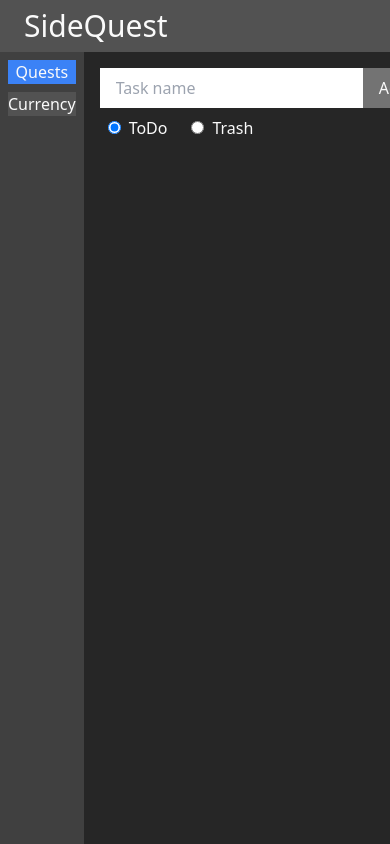
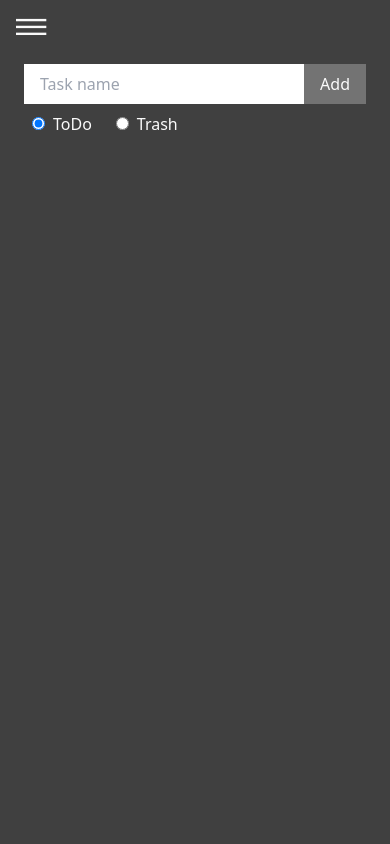
Before and after one commit to sabithbskumar/sidequest-react, a React (Vite) app: page / in a window 390 px wide. Built offline with nearby package versions, Linux system fonts and the light colour scheme.

Commit message:
Feature: Added responsive sidebar

```diff
--- a/src/App.tsx
+++ b/src/App.tsx
@@ -1,4 +1,4 @@
-import { useState } from "react";
+import { useEffect, useState } from "react";
 import "./App.css";
 import { Header } from "./components/Header";
 import { TodoList } from "./components/TodoList";
@@ -15,13 +15,27 @@ function App() {
   }
   const [page, setPage] = useState("quests");
 
+  const [isSidebarVisible, setIsSideBarVisible] = useState(false);
+
+  useEffect(() => {
+    setIsSideBarVisible(false);
+  }, [page]);
+
   return (
-    <div className="bg-neutral-800 text-neutral-50 flex flex-col h-full">
-      <Header />
+    <div className="bg-neutral-800 transition-colors text-neutral-50 flex flex-col h-full">
       <div className="grow overflow-hidden flex">
-        <div className="h-full w-full max-w-xs bg-neutral-700 flex flex-col p-2 gap-2">
+        <div
+          className={`h-full landscape:w-full max-w-none md:max-w-xs landscape:max-w-xs overflow-hidden overflow-y-auto ${
+            isSidebarVisible ? "portrait:w-8/12" : "portrait:w-0"
+          } shrink-0 min-w-0 transition-[width] bg-neutral-800 flex flex-col gap-2`}
+        >
+          <div className="pb-5">
+            <Header />
+          </div>
           <button
-            className={page === "quests" ? "bg-blue-500" : "bg-neutral-600"}
+            className={`mx-2 ${
+              page === "quests" ? "bg-blue-500" : "bg-neutral-600"
+            }`}
             onClick={() => {
               setPage("quests");
             }}
@@ -29,7 +43,9 @@ function App() {
             Quests
           </button>
           <button
-            className={page === "currency" ? "bg-blue-500" : "bg-neutral-600"}
+            className={`mx-2 ${
+              page === "currency" ? "bg-blue-500" : "bg-neutral-600"
+            }`}
             onClick={() => {
               setPage("currency");
             }}
@@ -37,7 +53,24 @@ function App() {
             Currency
           </button>
         </div>
-        <div className="w-full">
+        <div
+          className={`w-full portrait:shrink-0 bg-neutral-700 p-2 transition-[margin_border] ${
+            isSidebarVisible
+              ? "portrait:rounded-3xl portrait:m-8"
+              : "portrait:m-0"
+          } overflow-hidden overflow-y-auto max-w-full`}
+          onClick={() => {
+            if (isSidebarVisible) setIsSideBarVisible(false);
+          }}
+        >
+          <span
+            className="landscape:hidden font-bold text-4xl p-2"
+            onClick={() => {
+              setIsSideBarVisible(!isSidebarVisible);
+            }}
+          >
+            &#x1d118;
+          </span>
           <Page />
         </div>
       </div>
--- a/src/components/Currency/index.tsx
+++ b/src/components/Currency/index.tsx
@@ -65,7 +65,7 @@ function Currency() {
   }
 
   return (
-    <div className="h-full p-2 overflow-y-auto">
+    <div className="p-2">
       <form
         onSubmit={handleNewTransaction}
         className="flex p-2 max-w-lg m-auto"
--- a/src/components/Header/index.tsx
+++ b/src/components/Header/index.tsx
@@ -1,7 +1,10 @@
+import logo from "/favicon.svg";
+
 function Header() {
   return (
-    <header className="bg-neutral-600 shrink-0">
-      <div className="py-2">
+    <header className="shrink-0">
+      <div className="p-2 flex">
+        <img src={logo} />
         <span className="text-3xl px-6">SideQuest</span>
       </div>
     </header>
--- a/src/components/TodoList/index.tsx
+++ b/src/components/TodoList/index.tsx
@@ -45,7 +45,7 @@ function TodoList() {
   }
 
   return (
-    <div className="h-full p-2 overflow-y-auto">
+    <div className="p-2">
       <form onSubmit={handleAdd} className="flex p-2 max-w-lg m-auto">
         <input
           type="text"
```
